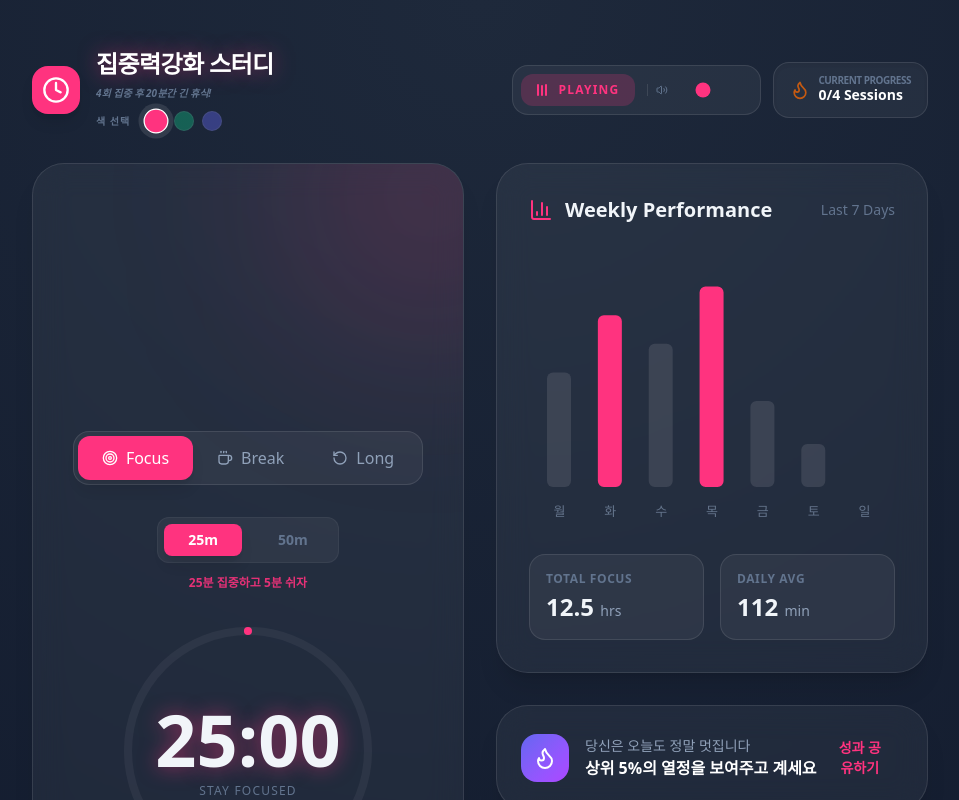
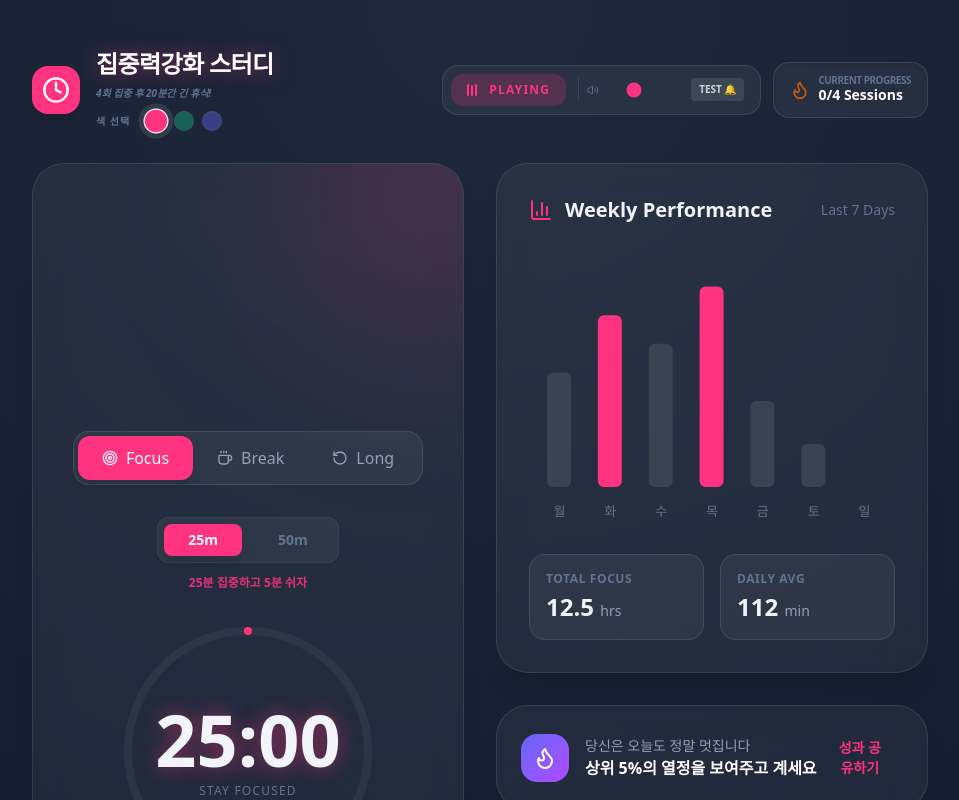
Before and after one commit to dennyjostar/pomodoro-study, a React (Vite) app: page / in a window 1280 px wide. Both pictures are taken after a click on the button "BGM OFF". Shown: the top 800 px of the page, without its empty margins (160-1119 px from the left). Built offline with nearby package versions, Linux system fonts and the light colour scheme.

Commit message:
feat: Add test alarm button next to volume slider

```diff
--- a/src/App.jsx
+++ b/src/App.jsx
@@ -241,6 +241,13 @@ export default function App() {
                     onChange={(e) => setVolume(parseFloat(e.target.value))}
                     className={cn("w-16 h-1 rounded-lg appearance-none cursor-pointer accent-current", THEMES[theme].text)}
                   />
+                  <button
+                    onClick={() => playSound('focus')}
+                    className="text-[10px] bg-white/10 hover:bg-white/20 px-2 py-1 rounded text-slate-300 font-bold transition-all ml-1"
+                    title="알람 소리 테스트"
+                  >
+                    TEST 🔔
+                  </button>
                 </div>
               )}
             </div>
```
Also changed, not shown: commit-msg.txt.
